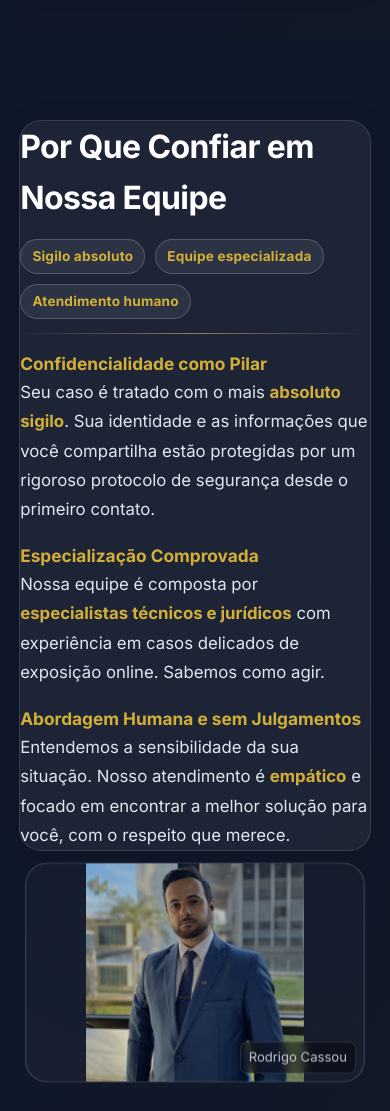
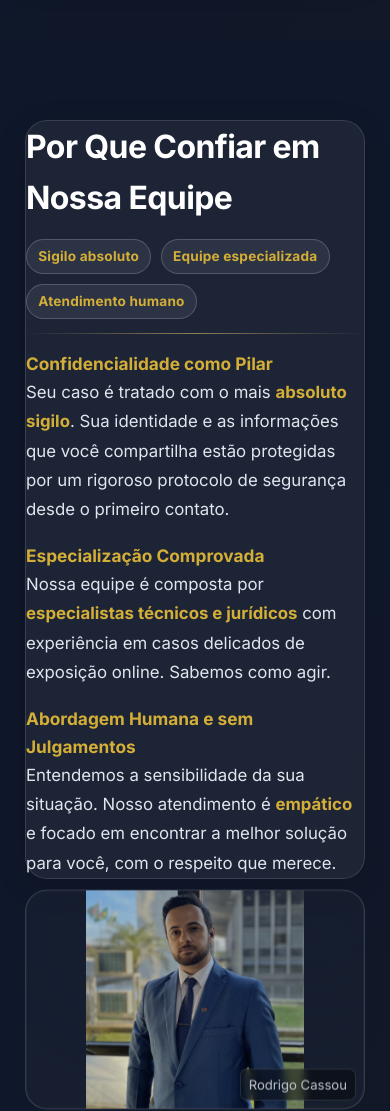
Before and after one commit to YanGuilhermeDev/Rodrigo-Cassou-adv, a plain HTML site: page index.html in a window 390 px wide. Shown: the part 5780-6891 px from the top of the page. Drawn offline with Linux system fonts and the light colour scheme.

```diff
--- a/styles.css
+++ b/styles.css
@@ -1,4 +1,34 @@
 @media (max-width: 768px) {
+        .garantia-grid {
+            grid-template-columns: 1fr !important;
+            gap: 0 !important;
+            padding: 0 !important;
+            margin: 0 auto !important;
+            justify-items: center;
+        }
+        .garantia-imagem {
+            min-height: 180px !important;
+            max-height: 220px !important;
+            aspect-ratio: 1/1.1 !important;
+            background-size: contain !important;
+            background-position: center !important;
+            background-repeat: no-repeat !important;
+            margin: 0 auto !important;
+            width: 90vw !important;
+            max-width: 340px !important;
+            display: flex;
+            align-items: flex-end;
+            justify-content: center;
+            box-sizing: border-box !important;
+            padding: 0 !important;
+        }
+        .garantia-texto {
+            padding: 0 !important;
+            margin: 0 !important;
+            width: 90vw !important;
+            max-width: 340px !important;
+            box-sizing: border-box !important;
+        }
     .garantia-grid {
         grid-template-columns: 1fr !important;
         gap: 1.2rem !important;
```
